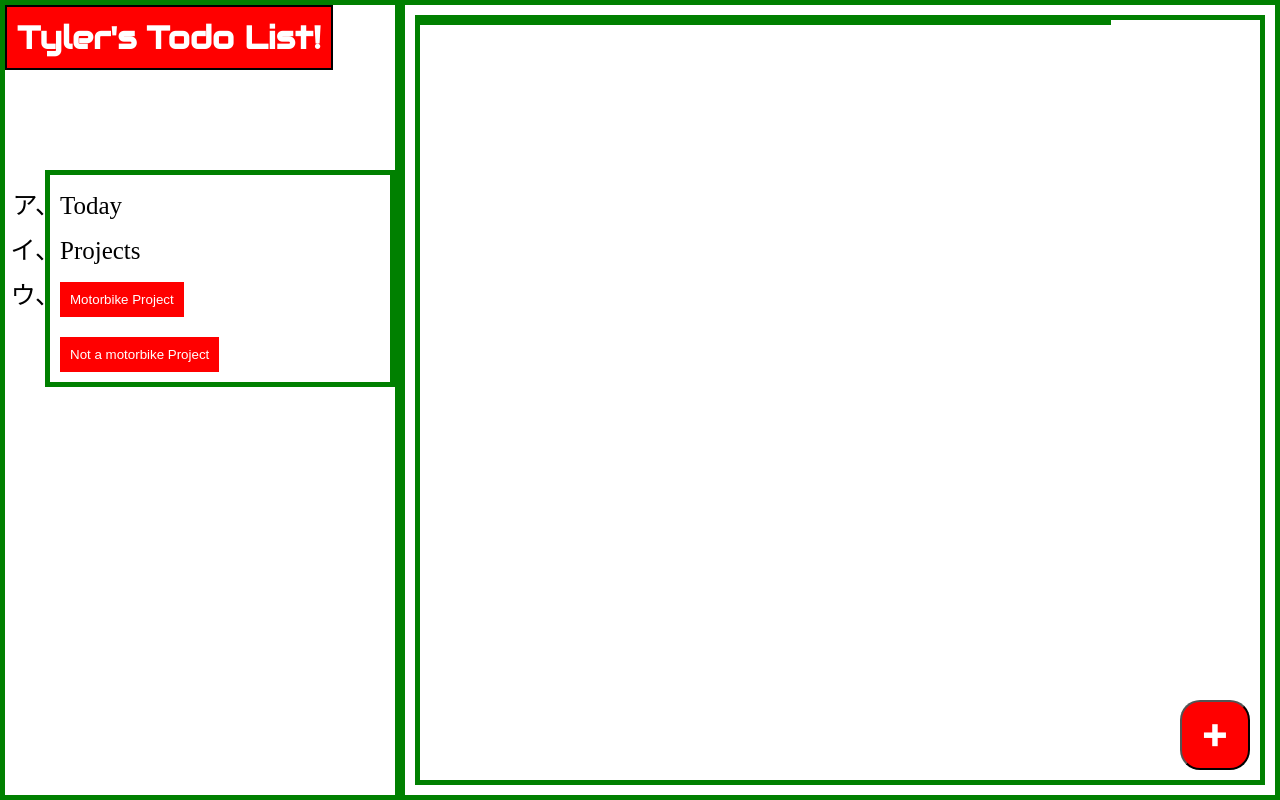
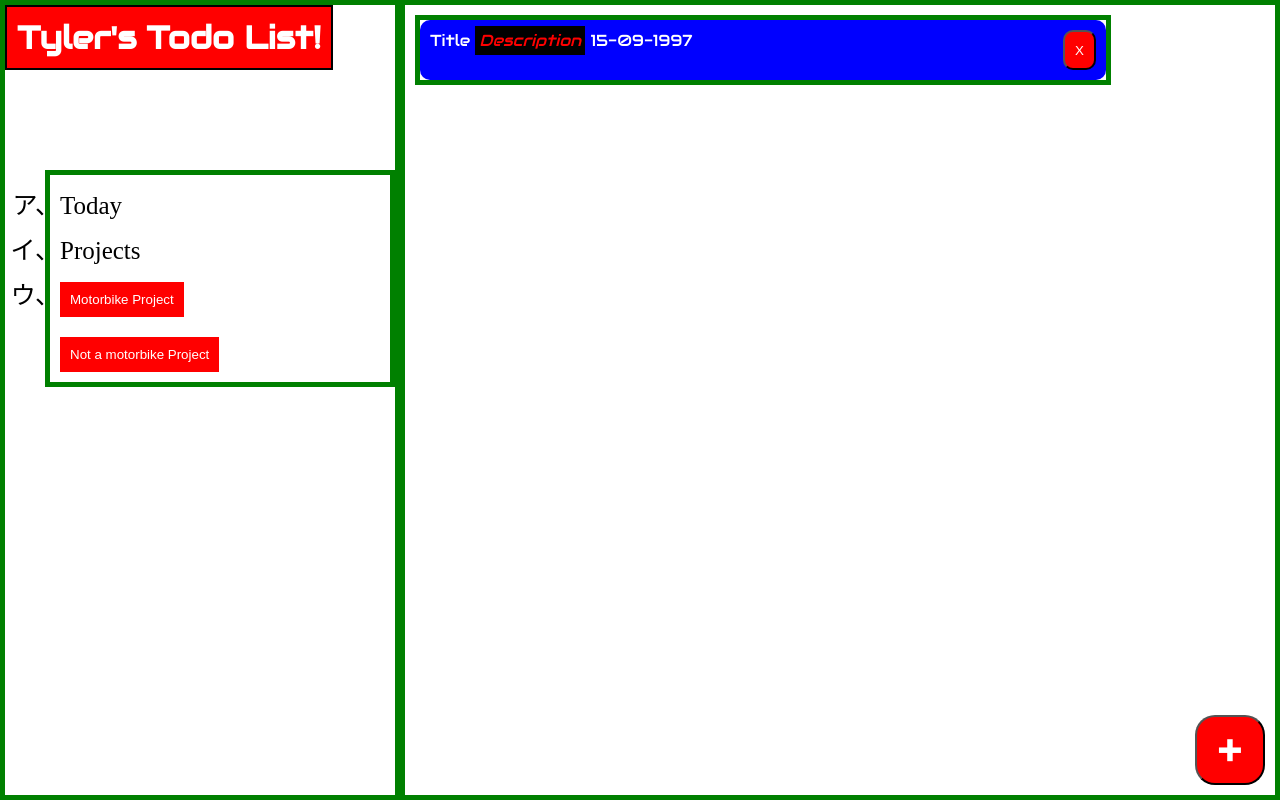
Before and after one commit to tylerdurden-code/todo-list, a website built with webpack: page index.html in a window 1280 px wide. Both pictures are taken after a click on the item "Today". Built offline with nearby package versions, Linux system fonts and the light colour scheme.

Commit message:
add delete button

```diff
--- a/src/index.js
+++ b/src/index.js
@@ -8,7 +8,9 @@ todayLi.addEventListener('click',() => {
     // todoToday.displayTodo();
 })
 
-// todoToday.addTodo('fad','fadfa','fadaf','priority3')
+todoToday.addTodo('Title','Description','15-09-1997','priority3')
+
+
 
 console.log(todoToday.todoList)
 // todoToday.displayTodo()
--- a/src/todoToday.js
+++ b/src/todoToday.js
@@ -20,11 +20,12 @@
     addForm: function() {
         const gridContainer = document.querySelector('.gridContainer')
         const gridContainerNew = document.querySelector('.gridContainerNew')
+        const content = document.querySelector('.content')
 
         const formDiv = document.createElement('div')
         formDiv.setAttribute('class','form')
         formDiv.setAttribute('id','form')
-        gridContainerNew.appendChild(formDiv);
+        content.appendChild(formDiv);
 
         const form = document.createElement('form');
         form.setAttribute('action','#');
@@ -162,7 +163,7 @@
         gridContainerNew.setAttribute('class','gridContainerNew')
         // const whatever = content.removeChild(gridContainer)
         content.appendChild(todoss)
-        content.appendChild(gridContainerNew);
+        // content.appendChild(gridContainerNew);
 
         const form = document.querySelector('#form')
         // gridContainer.innerHTML = ""
@@ -183,7 +184,7 @@
 
         })
 
-        gridContainerNew.appendChild(addBtn)
+        content.appendChild(addBtn)
 
         this.displayTodo();
     },
@@ -205,10 +206,12 @@
             infoDiv.innerHTML = `${element.title} <em class="ems">${element.description}</em> ${element.dueDate}`
             newDiv.appendChild(infoDiv);
             let deleteBtn = document.createElement('button');
-            deleteBtn.innerHTML = 'Xaaaaa'
+            deleteBtn.innerHTML = 'X'
             deleteBtn.setAttribute('id','deleteBtn')
             deleteBtn.addEventListener('click',() => {
-                console.log('boursinos')
+                const iter = this.todoList.indexOf(element)
+                deleteBtn.parentElement.remove();
+                this.todoList.splice(iter,1)
             })
             newDiv.appendChild(deleteBtn);
             if (element.priority === 'blue') {
--- a/style.css
+++ b/style.css
@@ -20,6 +20,7 @@
     flex:1;
     position: relative;
     padding: 10px;
+    width: 100vw;
 
 }
 
@@ -84,9 +85,9 @@
     background-color: red;
     font-family: 'Audiowide', cursive;
     text-align: center;
-    position: absolute;
-    right: 10px;
-    bottom: 10px;
+    position: sticky;
+    left: 2000px;
+    top: 2000px;
 }
 
 .gridContainer {
@@ -102,11 +103,12 @@
     display: flex;
     flex-direction: column;
     gap: 2px;
-    height: 100%;
     border: 5px solid green;
     /* justify-content: center; */
     align-items: center;
-    position: relative;
+    position: sticky;
+    top: 850px;
+    height: 100vh;
 }
 
 .divs {
@@ -137,6 +139,7 @@
     display: none;
     position: absolute;
     top: 400px;
+    left: 250px;
 }
 
 #formUp {
@@ -167,7 +170,8 @@ input[type=submit] {
   }
   input[type=submit]:hover {
     background-color: black;
-  }
+}
+
 
 #todoss {
     display: flex;
@@ -176,6 +180,8 @@ input[type=submit] {
     border: 5px solid green;
     width: 80%;
     gap: 5px;
+    max-height: 100%;
+    overflow: scroll;
 }
 
 #projects {
@@ -189,4 +195,13 @@ input[type=submit] {
 
 #deleteBtn {
     cursor: pointer;
+    padding: 10px;
+    border-radius: 10px;
+    background-color: red;
+    color: white;
 }
+
+
+#todoss::-webkit-scrollbar {
+    display: none;  /* Safari and Chrome */
+}
```
